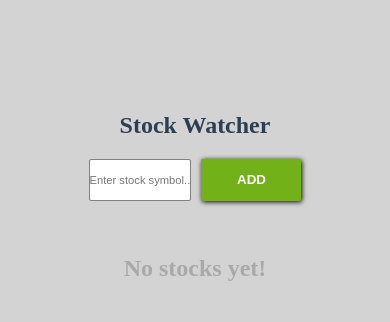
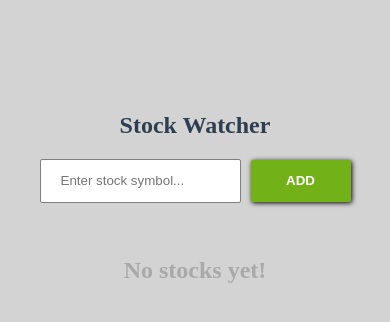
Before and after one commit to freakingjohnson/stock-watcher, a Vue app: page / in a window 390 px wide. Shown: the top 322 px of the page. Built offline with nearby package versions, Linux system fonts and the light colour scheme; a web font is replaced by a local one.

Commit message:
clean up some css/remove superfluous classes

```diff
--- a/src/css/styles.css
+++ b/src/css/styles.css
@@ -40,7 +40,7 @@ button:active {
 
 .form-control {
     height: 40px;
-    width: 30%;
+    width: fit-content;
     margin-right: 10px;
     border: 1px solid grey;
     border-radius: 2px;
@@ -49,7 +49,6 @@ button:active {
 
 .form-container {
     text-align: center;
-    width: 90%;
     margin: auto;
 }
 
@@ -60,7 +59,6 @@ button:active {
     padding: 15px;
     margin: 0;
     background-color: #fff;
-    max-width: 400px;
     cursor: url(../assets/delete.png) 0 0, auto
 }
 
@@ -222,7 +220,6 @@ input[type="range"]::-webkit-slider-runnable-track {
         grid-template-columns: auto auto;
     }
     .list {
-        width: 90%;
         margin: auto;
     }
 }
@@ -262,10 +259,6 @@ input[type="range"]::-webkit-slider-runnable-track {
         font-size: 0.8em;
     }
     .symbol {
-        font-size: 0.7em;
-    }
-    .form-control {
-        padding: 0;
         font-size: 0.7em;
     }
 }
```
